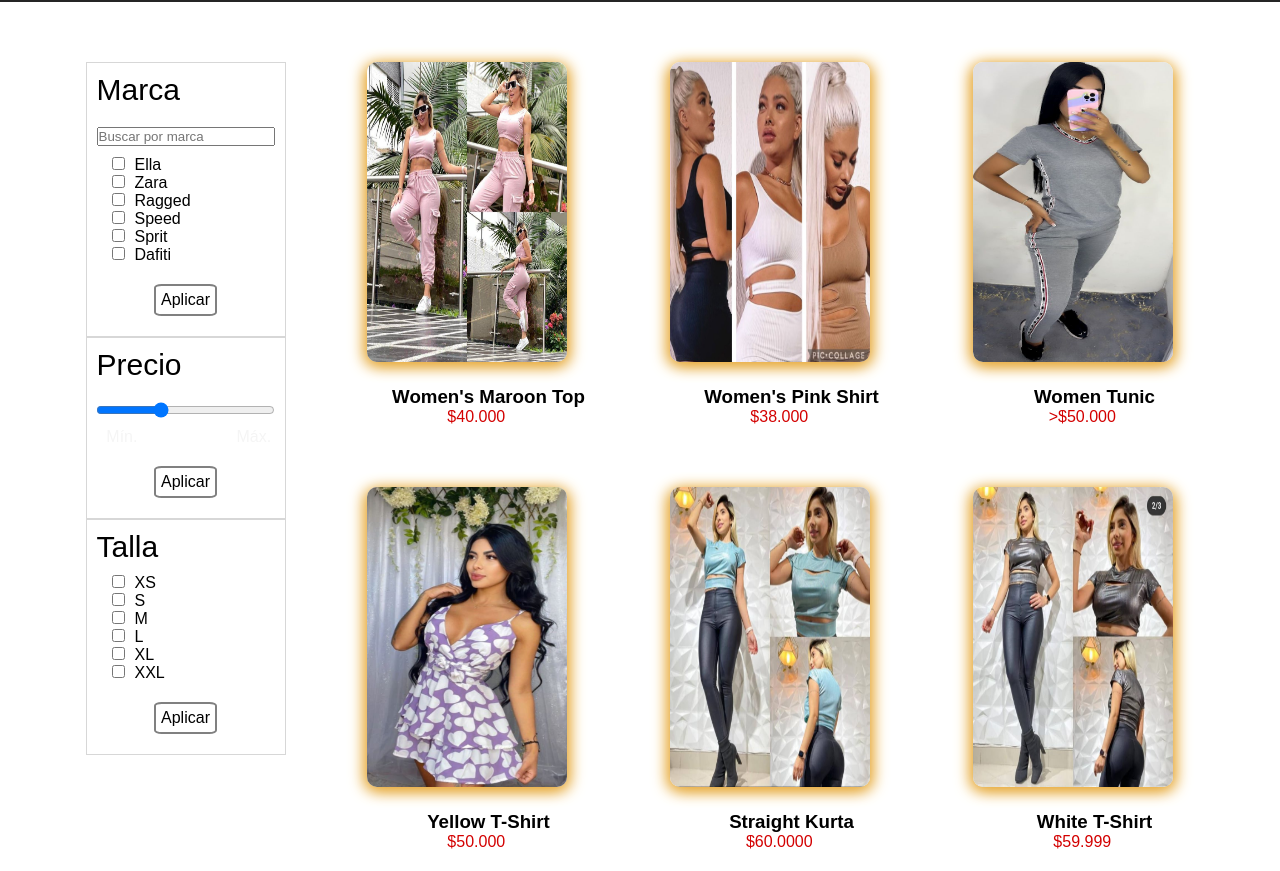
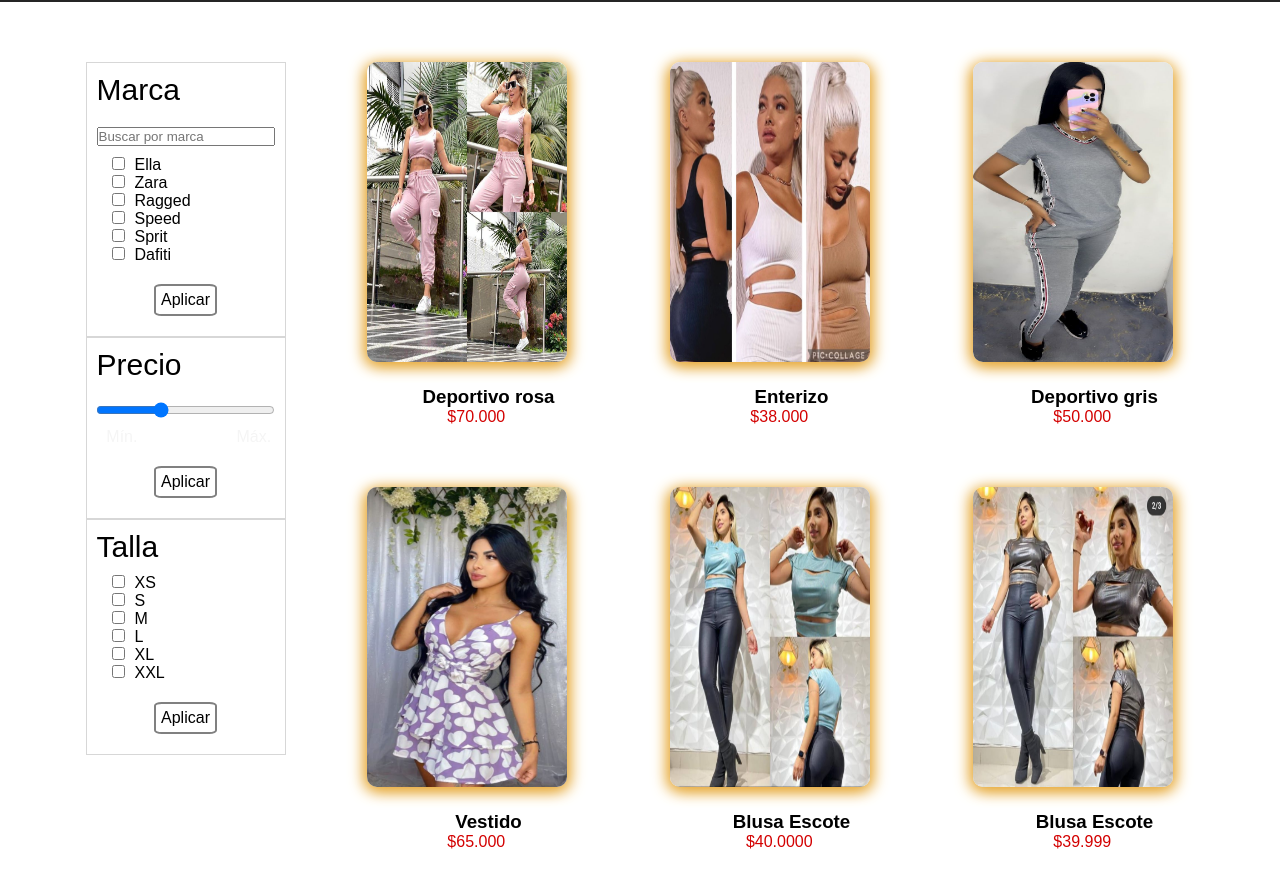
Before and after one commit to icgracianv/proyecto-final, a plain HTML site: page comprarm.html in a window 1280 px wide. Shown: the part 81-952 px from the top of the page. Drawn offline with Linux system fonts and the light colour scheme.

Commit message:
Ajuste pagina comprar

```diff
--- a/comprarm.html
+++ b/comprarm.html
@@ -145,8 +145,8 @@
                     <img src="./assets/img/shop-1.jpg" alt="" id="img" />
                 </div>
                 <div class="product-content">
-                    <h3 class="title"><a href="producto.html">Women's Maroon Top </a></h3>
-                    <span class="price">$40.000</span>
+                    <h3 class="title"><a href="https://api.whatsapp.com/send?phone=3402136265&text=Hola,%20deseocomprareste%20producto?">Deportivo rosa </a></h3>
+                    <span class="price">$70.000</span>
                     <button><i class="fas fa-shopping-cart"></i></button>
                 </div>
             </div>
@@ -156,7 +156,7 @@
                     <img src="./assets/img/shop-3.jpg" alt="" id="img" />
                 </div>
                 <div class="product-content">
-                    <h3 class="title"><a href="producto.html">Women's Pink Shirt </a></h3>
+                    <h3 class="title"><a href="producto.html">Enterizo </a></h3>
                     <span class="price">$38.000</span>
                     <button><i class="fas fa-shopping-cart"></i></button>
                 </div>
@@ -167,8 +167,8 @@
                     <img src="./assets/img/shop-4.jpg" alt="" id="img" />
                 </div>
                 <div class="product-content">
-                    <h3 class="title"><a href="producto.html">Women Tunic </a></h3>
-                    <span class="price">>$50.000</span>
+                    <h3 class="title"><a href="producto.html">Deportivo gris</a></h3>
+                    <span class="price">$50.000</span>
                     <button><i class="fas fa-shopping-cart"></i></button>
                 </div>
             </div>
@@ -179,8 +179,8 @@
                     <img src="./assets/img/shop-6.jpg" alt="" id="img" />
                 </div>
                 <div class="product-content">
-                    <h3 class="title"><a href="producto.html">Yellow T-Shirt</a></h3>
-                    <span class="price">$50.000</span>
+                    <h3 class="title"><a href="producto.html">Vestido</a></h3>
+                    <span class="price">$65.000</span>
                     <button><i class="fas fa-shopping-cart"></i></button>
                 </div>
             </div>
@@ -190,8 +190,8 @@
                     <img src="./assets/img/shop-8.jpeg" alt="" id="img" />
                 </div>
                 <div class="product-content">
-                    <h3 class="title"><a href="producto.html">Straight Kurta </a></h3>
-                    <span class="price">$60.0000</span>
+                    <h3 class="title"><a href="producto.html">Blusa Escote </a></h3>
+                    <span class="price">$40.0000</span>
                     <button><i class="fas fa-shopping-cart"></i></button>
                 </div>
             </div>
@@ -201,8 +201,8 @@
                     <img src="./assets/img/shop-11.jpeg" alt="" id="img" />
                 </div>
                 <div class="product-content">
-                    <h3 class="title"><a href="producto.html">White T-Shirt </a></h3>
-                    <span class="price">$59.999</span>
+                    <h3 class="title"><a href="producto.html">Blusa Escote </a></h3>
+                    <span class="price">$39.999</span>
                     <button><i class="fas fa-shopping-cart"></i></button>
                 </div>
             </div>
```
